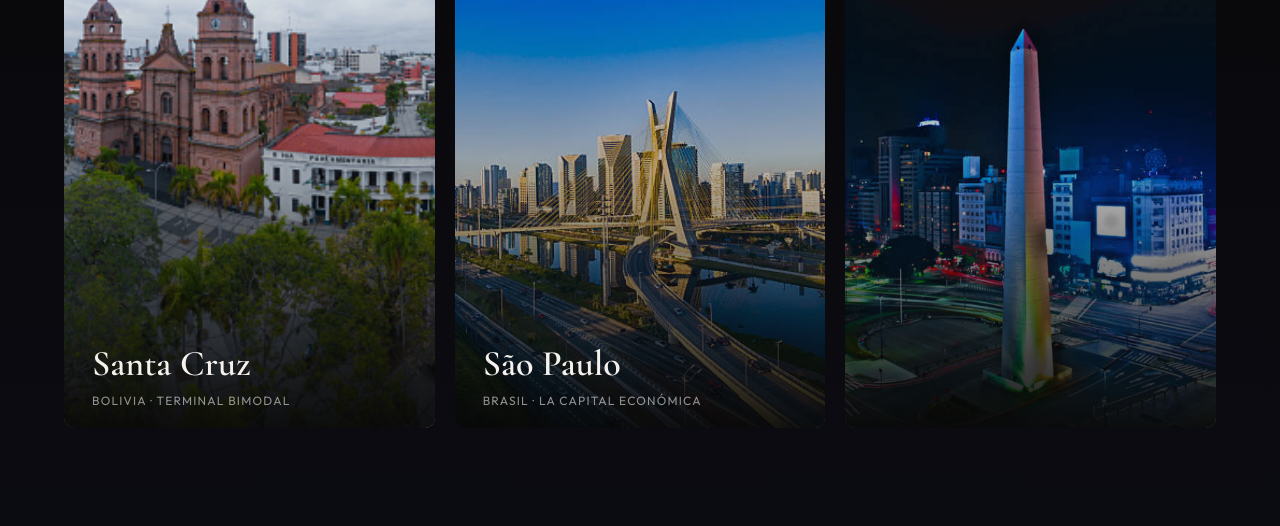
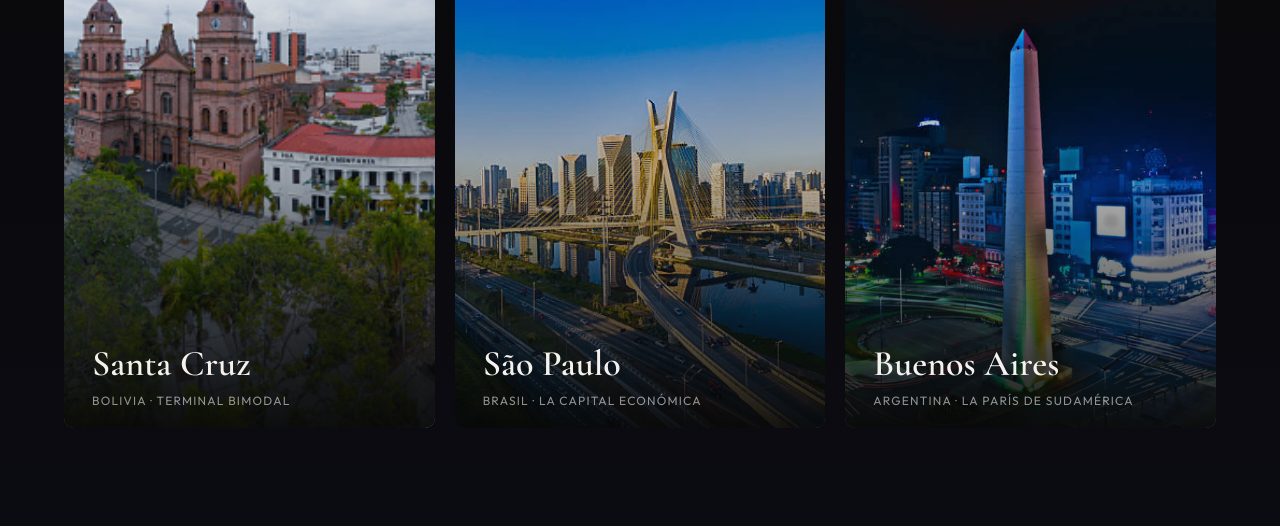
Before and after one commit to lanezmendez-ai/la-preferida-pagina-web, a plain HTML site: page index.html in a window 1280 px wide. Shown: the part 1492-2018 px from the top of the page. Drawn offline with nearby package versions, Linux system fonts and the light colour scheme.

Commit message:
Update index.html

```diff
--- a/index.html
+++ b/index.html
@@ -252,7 +252,7 @@ footer{background:#040404;padding:72px 5%;border-top:1px solid var(--border)}
   <div class="dest-grid">
     <div class="dest-card reveal"><img src="santa-cruz.jpg" alt="Santa Cruz" loading="lazy"/><span class="dest-badge">Origen</span><div class="dest-info"><h3>Santa Cruz</h3><p>Bolivia · Terminal Bimodal</p></div></div>
     <div class="dest-card reveal d1"><img src="sao-paulo-new.jpg" alt="São Paulo" loading="lazy"/><span class="dest-badge">Vía Puerto Suárez</span><div class="dest-info"><h3>São Paulo</h3><p>Brasil · La capital económica</p></div></div>
-    <div class="dest-card reveal d2"><img src="buenos-aires.jpg" alt="Buenos Aires" loading="lazy"/><span class="dest-badge"/span><div class="dest-info"><h3>Buenos Aires</h3><p>Argentina · La París de Sudamérica</p></div></div>
+    <div class="dest-card reveal d2"><img src="buenos-aires.jpg" alt="Buenos Aires" loading="lazy"/><span class="dest-badge">Vía Salvador Mazza</span><div class="dest-info"><h3>Buenos Aires</h3><p>Argentina · La París de Sudamérica</p></div></div>
   </div>
 </section>
 <section class="benefits" id="beneficios">
```
